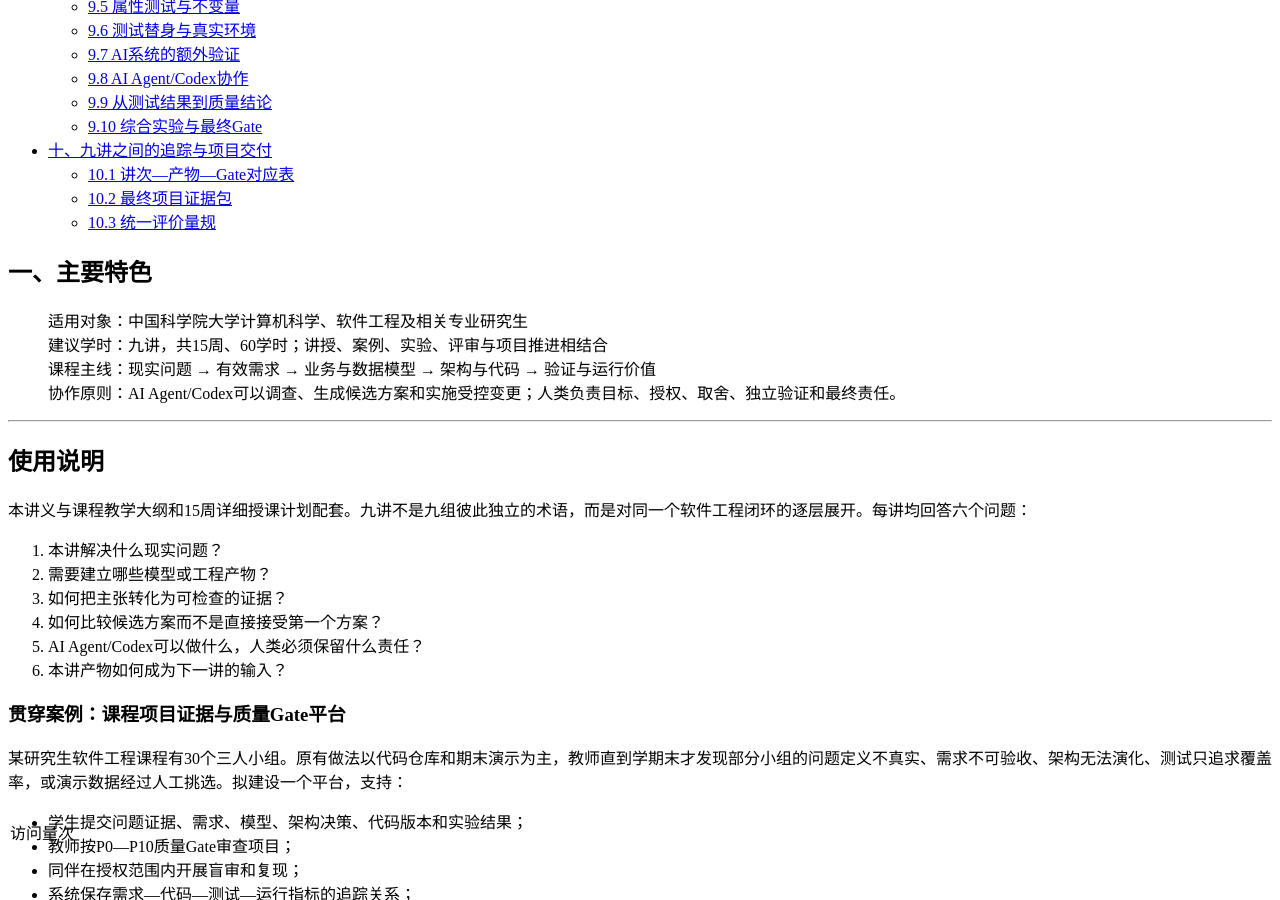
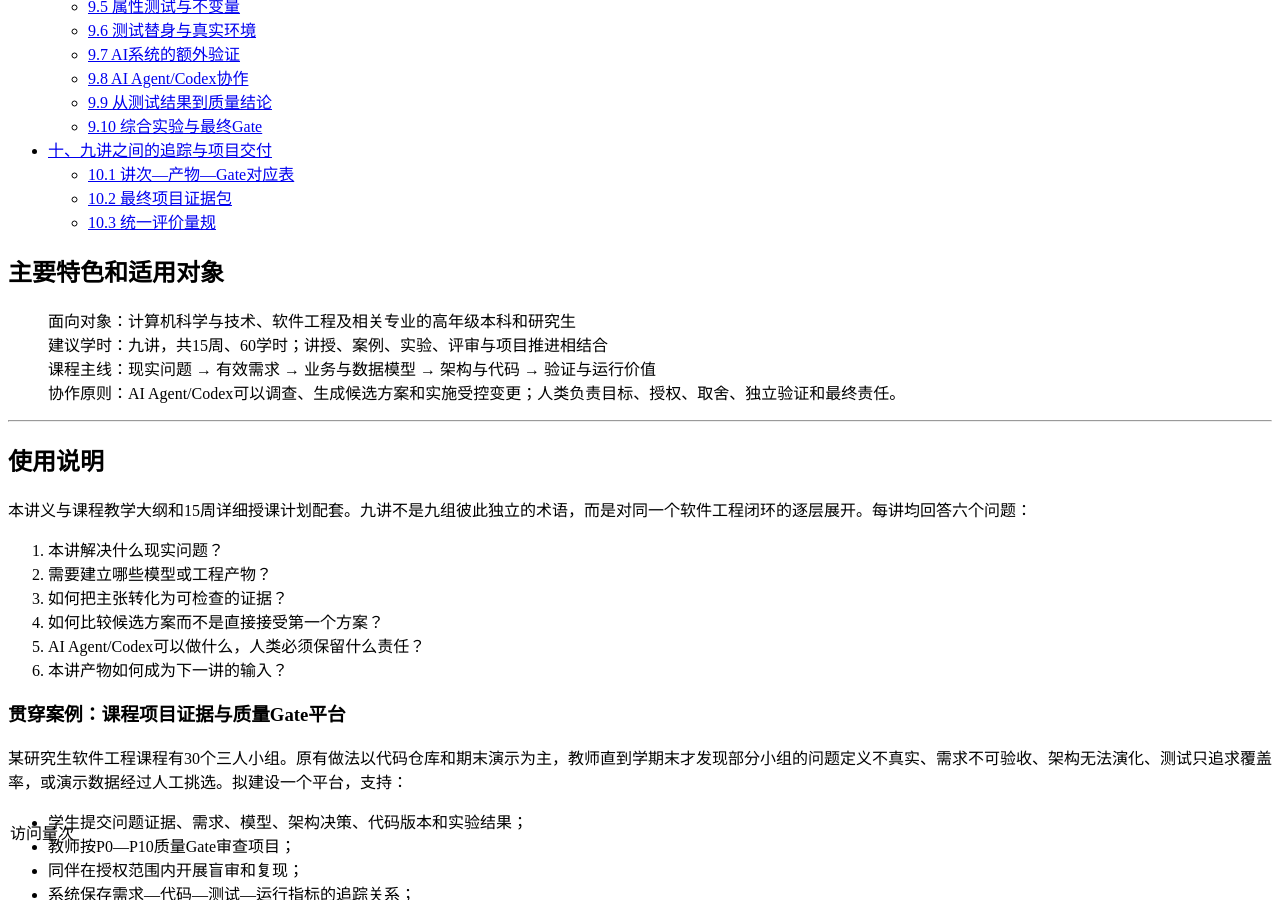
Before and after one commit to tjluo-ucas/ase, a Jekyll site: the page built from _posts/2019-02-10-slides.md, in a window 1280 px wide and 900 px high, scrolled down 2353 px. Built offline with Jekyll 4.4.1, drawn with Linux system fonts in a browser that asks for light colours; comment, search, counter and statistics services are not loaded.

Commit message:
Revise title and audience description in slides
Updated the title and target audience description in the slides.

```diff
--- a/_posts/2019-02-10-slides.md
+++ b/_posts/2019-02-10-slides.md
@@ -10,9 +10,9 @@ banner: 讲义
 * content
 {:toc}
 
-# 一、主要特色 {#features}
+# 主要特色和适用对象 {#features}
 
-> 适用对象：中国科学院大学计算机科学、软件工程及相关专业研究生
+> 面向对象：计算机科学与技术、软件工程及相关专业的高年级本科和研究生
 > 建议学时：九讲，共15周、60学时；讲授、案例、实验、评审与项目推进相结合
 > 课程主线：现实问题 → 有效需求 → 业务与数据模型 → 架构与代码 → 验证与运行价值
 > 协作原则：AI Agent/Codex可以调查、生成候选方案和实施受控变更；人类负责目标、授权、取舍、独立验证和最终责任。
```
